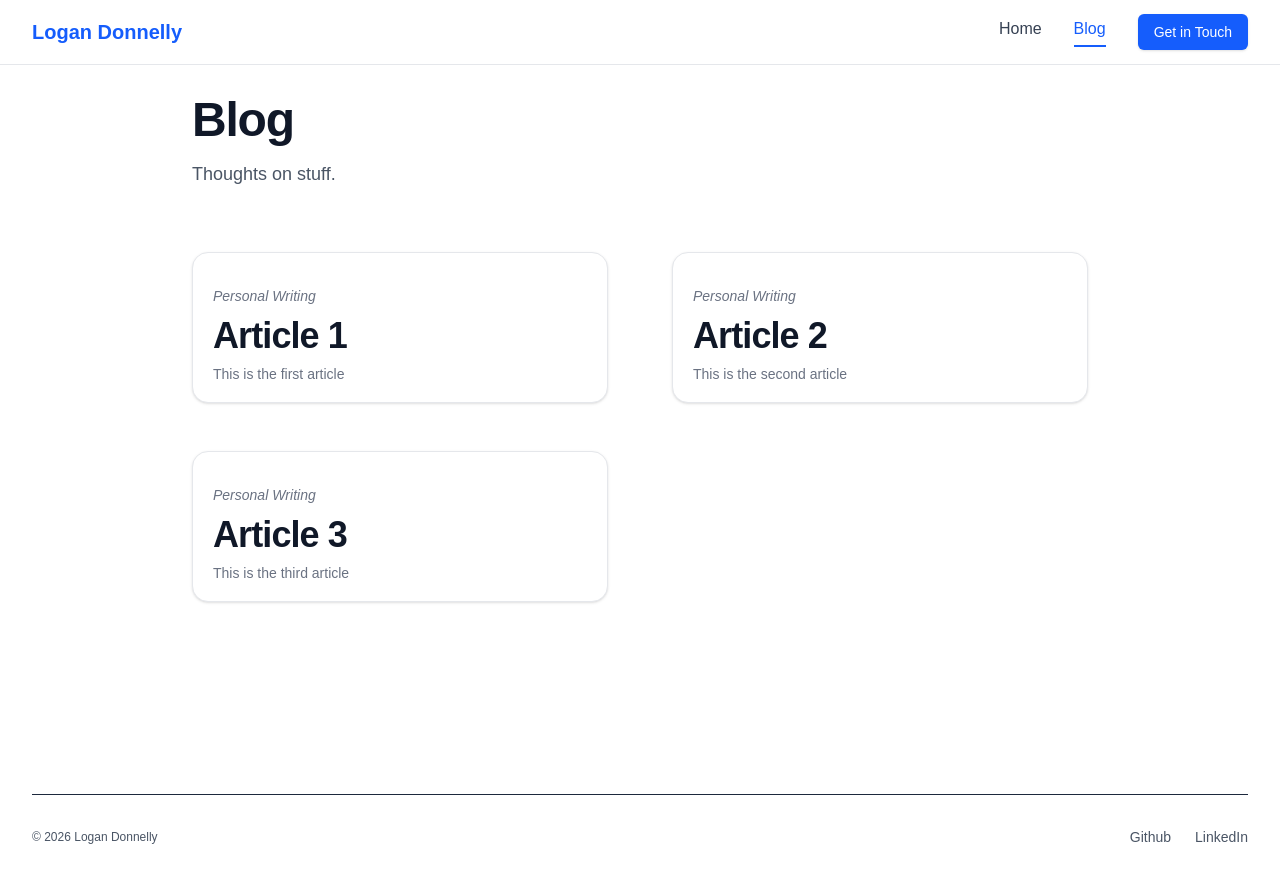
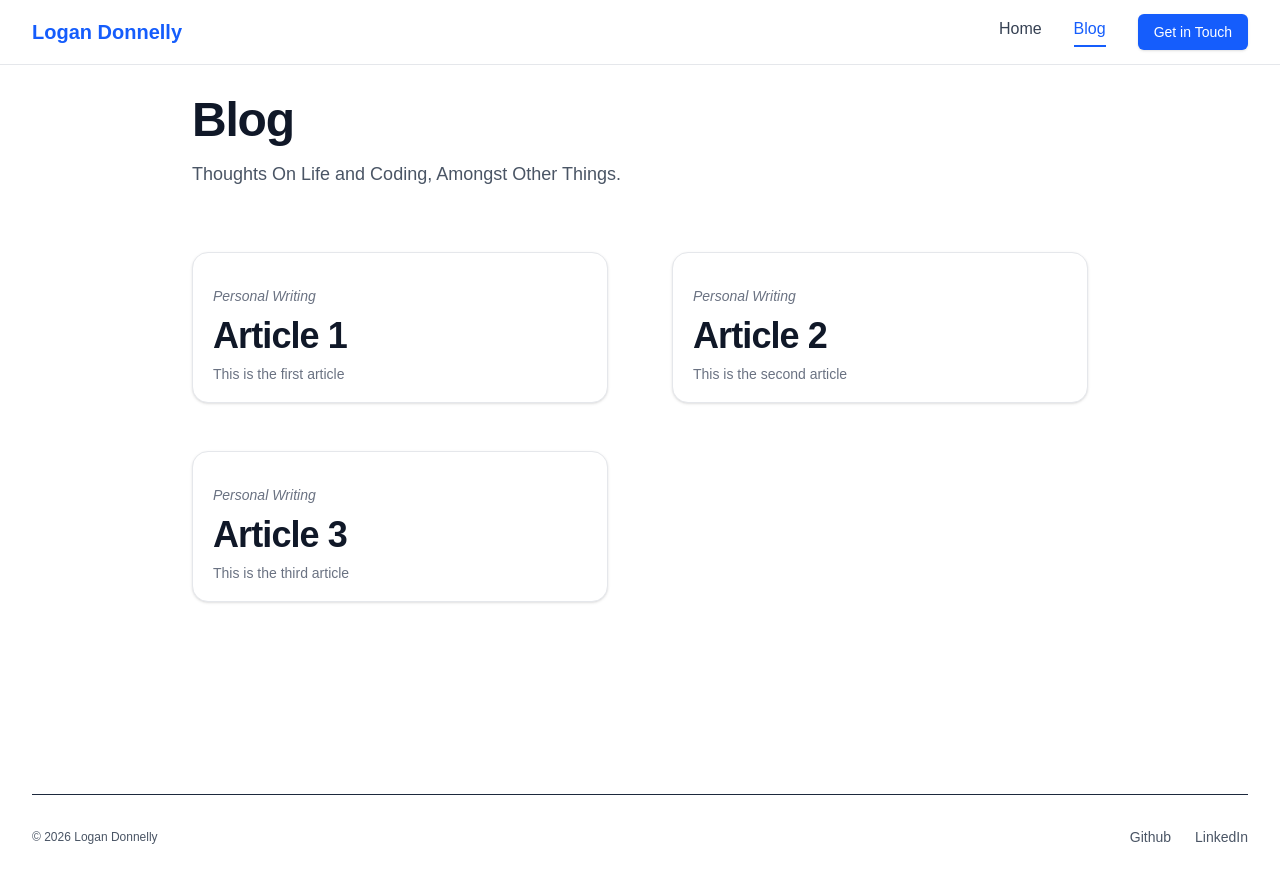
Before and after one commit to LogesDon/personal-site, a Next.js app: page /blog in a window 1280 px wide. Shown: the top 882 px of the page. Built offline with nearby package versions, Linux system fonts and the light colour scheme; a web font is replaced by a local one.

Commit message:
fix: subheading for blog page

```diff
--- a/app/blog/page.tsx
+++ b/app/blog/page.tsx
@@ -8,7 +8,7 @@ export default function Blog() {
             <div className="mb-16">
                 <h1 className="text-4xl md:text-5xl font-bold tracking-tight text-gray-900 mb-4">Blog</h1>
                 <p className="text-lg text-gray-600 max-w-2xl">
-                    Thoughts on stuff.
+                    Thoughts On Life and Coding, Amongst Other Things.
                 </p>
             </div>
 
```
